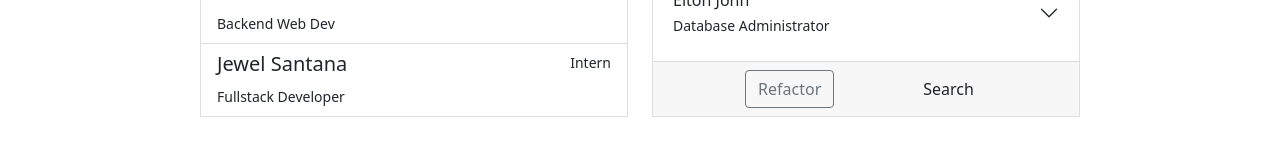
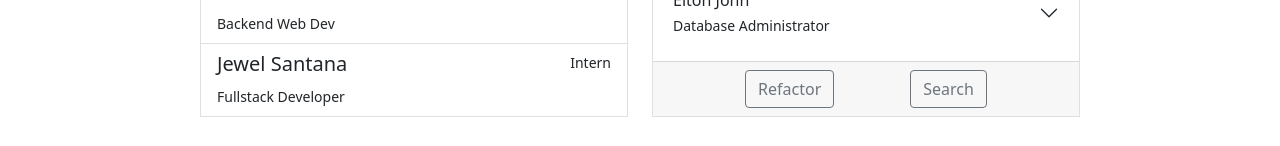
Before and after one commit to jordandouglas123/BuildTeam, a React (Create React App) app in the folder build-team/: page /employer in a window 1280 px wide. Shown: the part 651-797 px from the top of the page. Built offline with nearby package versions, Linux system fonts and the light colour scheme.

Commit message:
Update EmployerDashboard.jsx

```diff
--- a/build-team/src/pages/EmployerDashboard.jsx
+++ b/build-team/src/pages/EmployerDashboard.jsx
@@ -220,7 +220,7 @@ const EmployerDashboard = () => {
                             <button type="button" class="btn btn-outline-secondary">
                                 Refactor
                             </button>
-                            <button type="button" class="btn btn-outlined-secondary">
+                            <button type="button" class="btn btn-outline-secondary">
                                 Search
                             </button>
                         </div>
```
